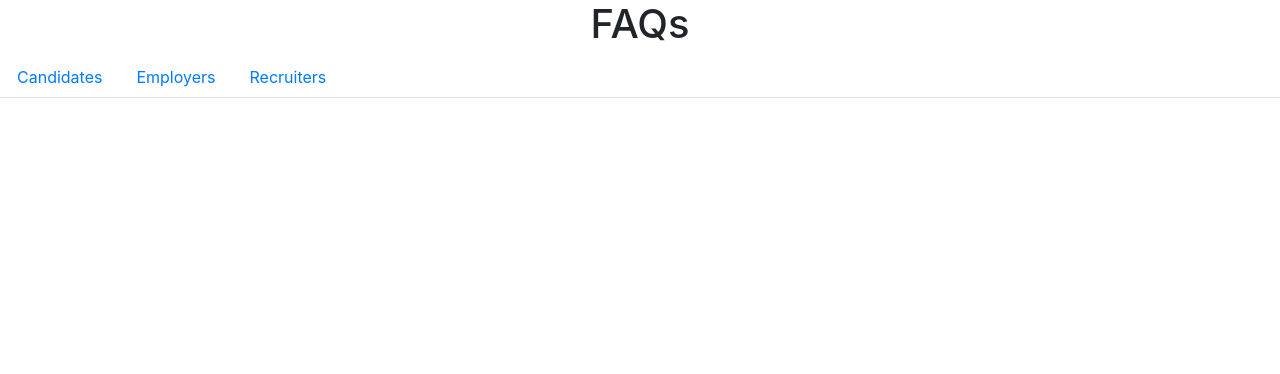
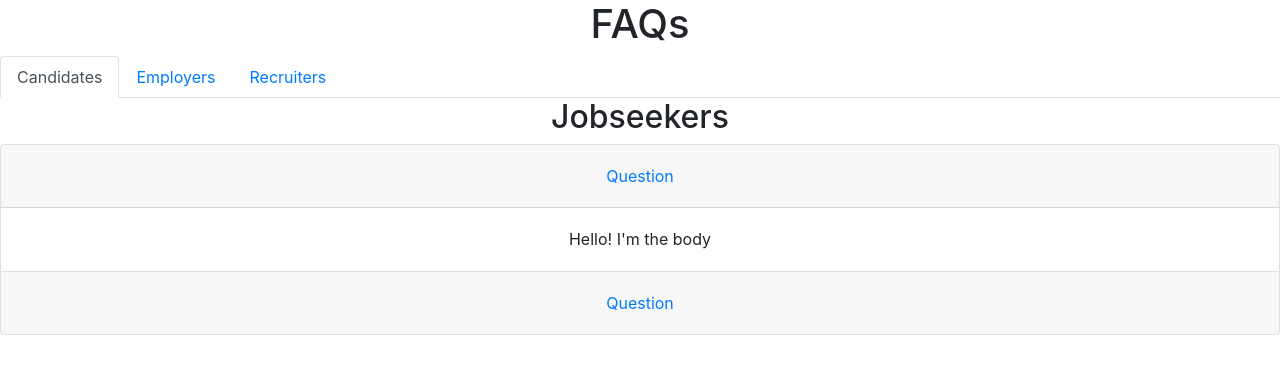
Before and after one commit to Reikon95/RecruiterRate, a React (Create React App) app: page /FAQs in a window 1280 px wide. Shown: the top 374 px of the page. Built offline with nearby package versions, Linux system fonts and the light colour scheme.

Commit message:
candidates is selected by default

```diff
--- a/src/FAQ/FAQCandidates.js
+++ b/src/FAQ/FAQCandidates.js
@@ -10,7 +10,7 @@ export default function FAQJobseekers() {
                 <Card>
                     <Card.Header>
                         <Accordion.Toggle as={Button} variant="link" eventKey="0">
-                            Click me!
+                            Question
       </Accordion.Toggle>
                     </Card.Header>
                     <Accordion.Collapse eventKey="0">
@@ -20,7 +20,7 @@ export default function FAQJobseekers() {
                 <Card>
                     <Card.Header>
                         <Accordion.Toggle as={Button} variant="link" eventKey="1">
-                            Click me!
+                            Question
       </Accordion.Toggle>
                     </Card.Header>
                     <Accordion.Collapse eventKey="1">
--- a/src/FAQ/FAQs.js
+++ b/src/FAQ/FAQs.js
@@ -8,7 +8,7 @@ export default function FAQs() {
     return (
         <>
         <h1>FAQs</h1>
-        <Tabs defaultActiveKey="profile" id="uncontrolled-tab-example">
+        <Tabs defaultActiveKey="candidates" id="uncontrolled-tab-example">
   <Tab eventKey="candidates" title="Candidates">
 <FAQCandidates/>
   </Tab>
```
